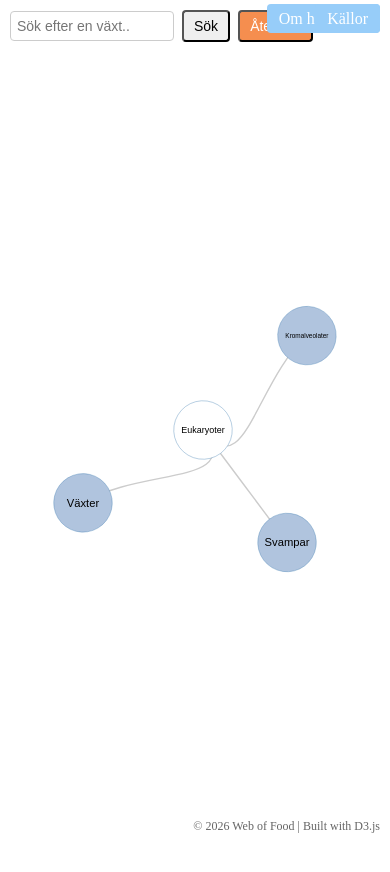
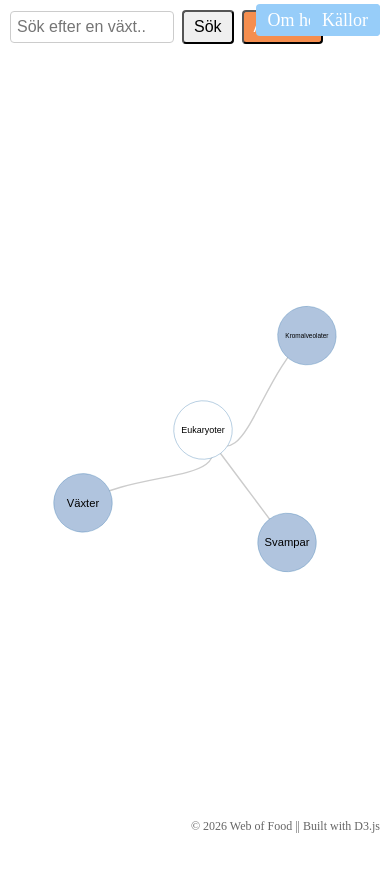
Before and after one commit to FoundueVonDue/web-of-food, a plain HTML site: page index.html in a window 390 px wide. Shown: the top 872 px of the page. Drawn offline with Linux system fonts and the light colour scheme.

Commit message:
Add files via upload

```diff
--- a/index.html
+++ b/index.html
@@ -61,7 +61,7 @@
 </div>
 
 <div style="position: fixed; text-align:right; bottom: 10px; right: 10px; font-size: 12px; color: #666; z-index: 1000;">
-    © 2026 Web of Food | Built with D3.js
+    © 2026 Web of Food || Built with D3.js
 </div>
 
 </body>
--- a/style.css
+++ b/style.css
@@ -48,12 +48,12 @@ h2{
     #search-input {
         width: 100% !important;
         max-width: 150px !important;
-        font-size: 14px !important;
+        font-size: 16px !important;
         padding: 6px !important;
     }
 
     #search-button, #reset-button {
-        font-size: 14px !important;
+        font-size: 16px !important;
         padding: 6px 10px !important;
     }
 
@@ -64,7 +64,7 @@ h2{
     }
 
     nav a, nav button {
-        font-size: 16px !important;
+        font-size: 18px !important;
         padding: 6px 12px !important;
     }
 
```
